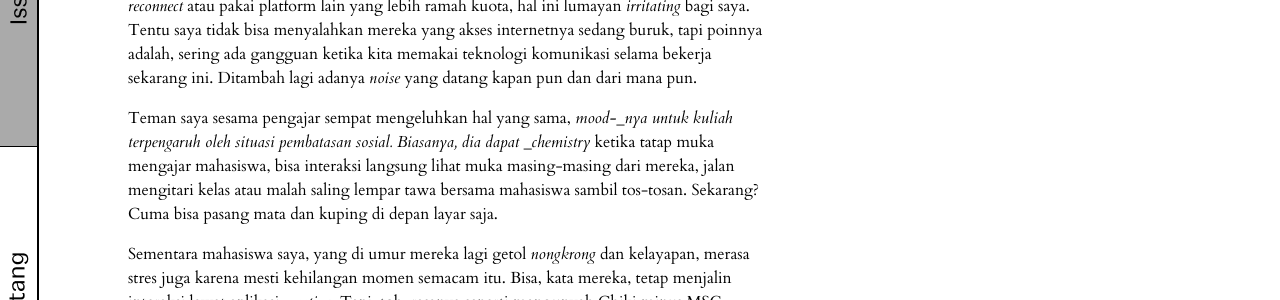
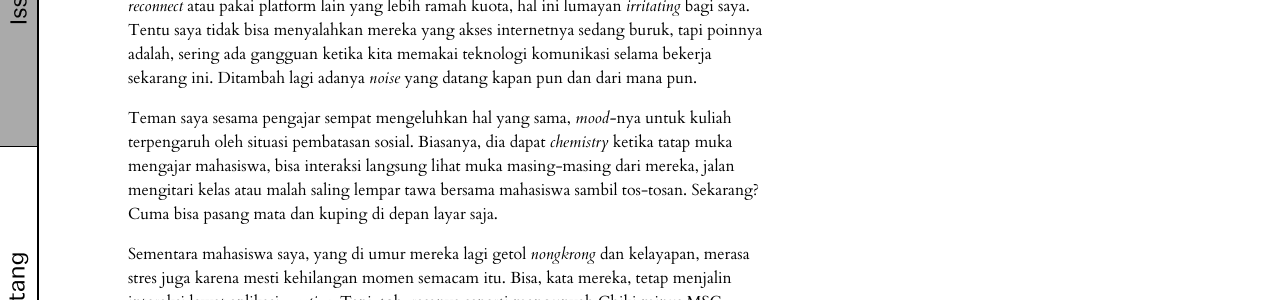
Before and after one commit to zinabidin/zinabidin.github.io, a Jekyll site: the page built from _posts/Issue 00/2020-05-12-kerja-dari-rumah-pintu-masuk-ke-neraka.md, in a window 1280 px wide and 900 px high, scrolled down 1055 px. Shown: the part 153-453 px from the top of the window. Built offline with Jekyll 4.4.1, drawn with Linux system fonts in a browser that asks for light colours.

```diff
--- a/_posts/Issue 00/2020-05-12-kerja-dari-rumah-pintu-masuk-ke-neraka.md
+++ b/_posts/Issue 00/2020-05-12-kerja-dari-rumah-pintu-masuk-ke-neraka.md
@@ -22,7 +22,7 @@ Konon, kejenuhan parah bisa menyumbang _creative block_ atau bahkan bikin _blo
 
 Kemudian, jika saya mengajar dan meliput, ada mahasiswa atau narasumber _webinar_ yang kesulitan akses internet atau koneksinya tiba-tiba terputus. Meski masalahnya sepele, bisa _reconnect_ atau pakai platform lain yang lebih ramah kuota, hal ini lumayan _irritating_ bagi saya. Tentu saya tidak bisa menyalahkan mereka yang akses internetnya sedang buruk, tapi poinnya adalah, sering ada gangguan ketika kita memakai teknologi komunikasi selama bekerja sekarang ini. Ditambah lagi adanya _noise_ yang datang kapan pun dan dari mana pun.
 
-Teman saya sesama pengajar sempat mengeluhkan hal yang sama, _mood-_nya untuk kuliah terpengaruh oleh situasi pembatasan sosial. Biasanya, dia dapat _chemistry_ ketika tatap muka mengajar mahasiswa, bisa interaksi langsung lihat muka masing-masing dari mereka, jalan mengitari kelas atau malah saling lempar tawa bersama mahasiswa sambil tos-tosan. Sekarang? Cuma bisa pasang mata dan kuping di depan layar saja.
+Teman saya sesama pengajar sempat mengeluhkan hal yang sama, *mood-*nya untuk kuliah terpengaruh oleh situasi pembatasan sosial. Biasanya, dia dapat _chemistry_ ketika tatap muka mengajar mahasiswa, bisa interaksi langsung lihat muka masing-masing dari mereka, jalan mengitari kelas atau malah saling lempar tawa bersama mahasiswa sambil tos-tosan. Sekarang? Cuma bisa pasang mata dan kuping di depan layar saja.
 
 Sementara mahasiswa saya, yang di umur mereka lagi getol _nongkrong_ dan kelayapan, merasa stres juga karena mesti kehilangan momen semacam itu. Bisa, kata mereka, tetap menjalin interaksi lewat aplikasi _meeting_. Tapi, toh, rasanya seperti mengunyah Chiki minus MSG.
 
```
